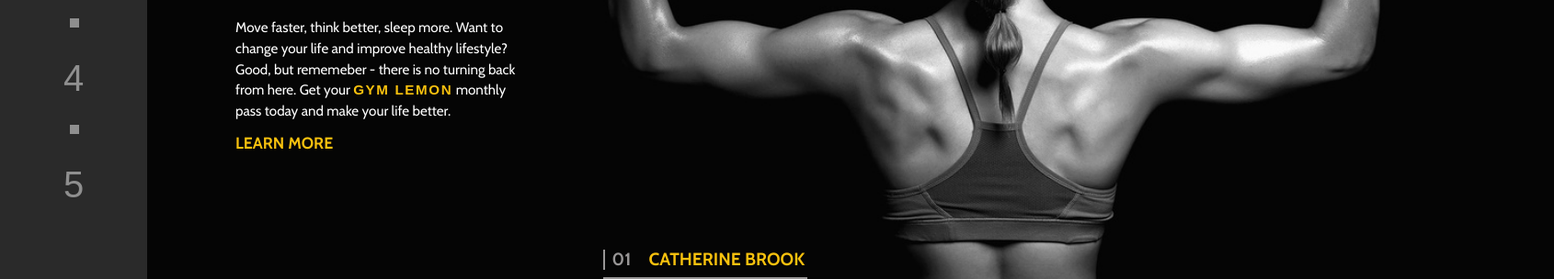
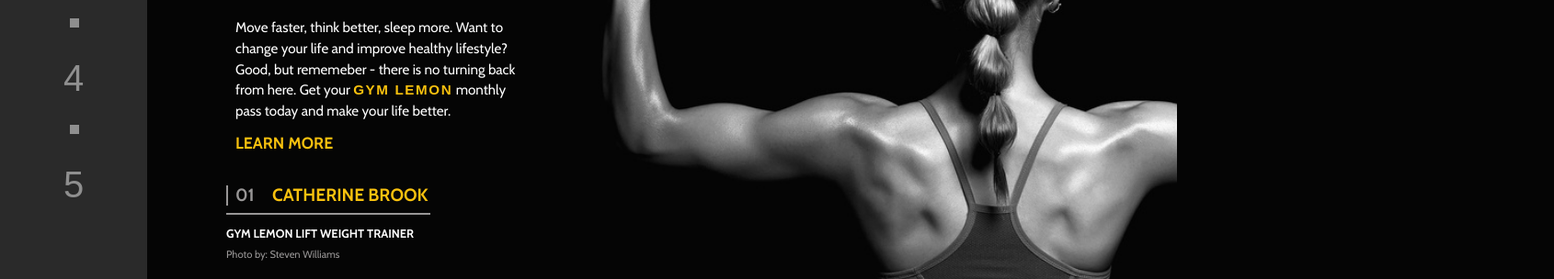
Before and after one commit to justdzasta/gym-lemon, a website built with webpack: page src/index.html in a window 1280 px wide. Shown: the part 396-700 px from the top of the page at 92% size, 1690 px wide, since content can reach past the window. Built offline with nearby package versions, Linux system fonts and the light colour scheme; a web font is replaced by a local one.

Commit message:
Fixes for first slide section

```diff
--- a/src/html/sections/first-slider-section.html
+++ b/src/html/sections/first-slider-section.html
@@ -8,7 +8,7 @@
             <a href="#">learn more</a>
     </article>
 
-    <img src="/src/img/catherine-brook-2x.png" alt="catherine-brook-photo">
+    <!-- <img src="/src/img/catherine-brook-2x.png" alt="catherine-brook-photo"> -->
 
     <article class="slider-container">
 
--- /dev/null
+++ b/src/html/sections/second-about-section.html
@@ -0,0 +1,3 @@
+<section class="about-section">
+    <h2>are you ready for real change in your lif?</h2>
+</section>
--- a/src/index.html
+++ b/src/index.html
@@ -20,7 +20,7 @@
 
     <main>
         ${require('./html/sections/first-slider-section.html')}
-
+        ${require('./html/sections/second-about-section.html')}
     </main>
 
 </body>
--- a/src/sass/sections/_first-slider-section.scss
+++ b/src/sass/sections/_first-slider-section.scss
@@ -1,6 +1,13 @@
-section {
+.slider-section {
+    background-image: url('/src/img/catherine-brook-2x.png');
+    background-repeat: no-repeat;
+    background-position-x: 250px;
+    background-position-y: -400px;
+
+    height: 760px;
+
     .cta-container {
-        position: relative;
+        //position: relative;
         width: 30%;
         top: 15%;
 
@@ -21,15 +28,15 @@ section {
         }
     }
 
-    img {
-        position: absolute;
-        bottom: 0;
-        left: 40%;
-        z-index: -1;
-    }
+    // img {
+    //     position: absolute;
+    //     bottom: 0;
+    //     left: 40%;
+    //     z-index: -1;
+    // }
 
     .slider-container {
-        position: relative;
+        //position: relative;
         top: 70px;
         left: 40%;
 
--- a/src/style.scss
+++ b/src/style.scss
@@ -16,3 +16,4 @@
 //sections
 
 @import './sass/sections/first-slider-section';
+@import './sass/sections/second-about-section';
```
Also changed, not shown: src/sass/sections/_second-about-section.scss (added).
